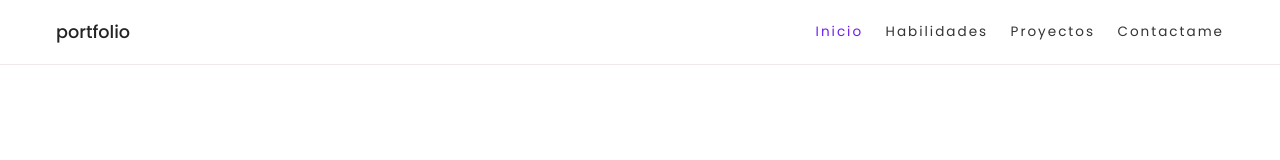
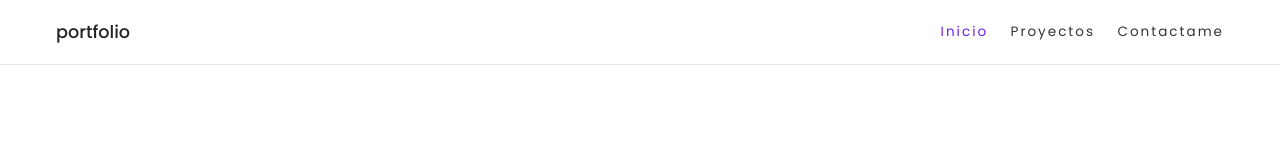
Before and after one commit to sevastiansev/portfolio, a React (Create React App) app: page / in a window 1280 px wide. Shown: the top 160 px of the page. Built offline with nearby package versions, Linux system fonts and the light colour scheme.

Commit message:
se modifico el menu y el css

```diff
--- a/src/components/menu-header/MenuHeader.js
+++ b/src/components/menu-header/MenuHeader.js
@@ -6,7 +6,6 @@ function MenuHeader() {
         <div className="header-nav-menu-app">
             <ul className="list-items">
                 <li className="item-list"><a href="#h" className="link-item active">inicio</a></li>
-                <li className="item-list"><a href="#skills" className="link-item">habilidades</a></li>
                 <li className="item-list"><a href="#proyects" className="link-item">proyectos</a></li>
                 <li className="item-list"><a href="#contact" className="link-item">contactame</a></li>
             </ul>
--- a/src/components/menu-header/css/menu.css
+++ b/src/components/menu-header/css/menu.css
@@ -29,6 +29,7 @@
     width: 100%;
     line-height: 52px;
     text-align: center;
+
     color: var(--color-text-light);
     text-transform: capitalize;
     letter-spacing: 2px;
```
